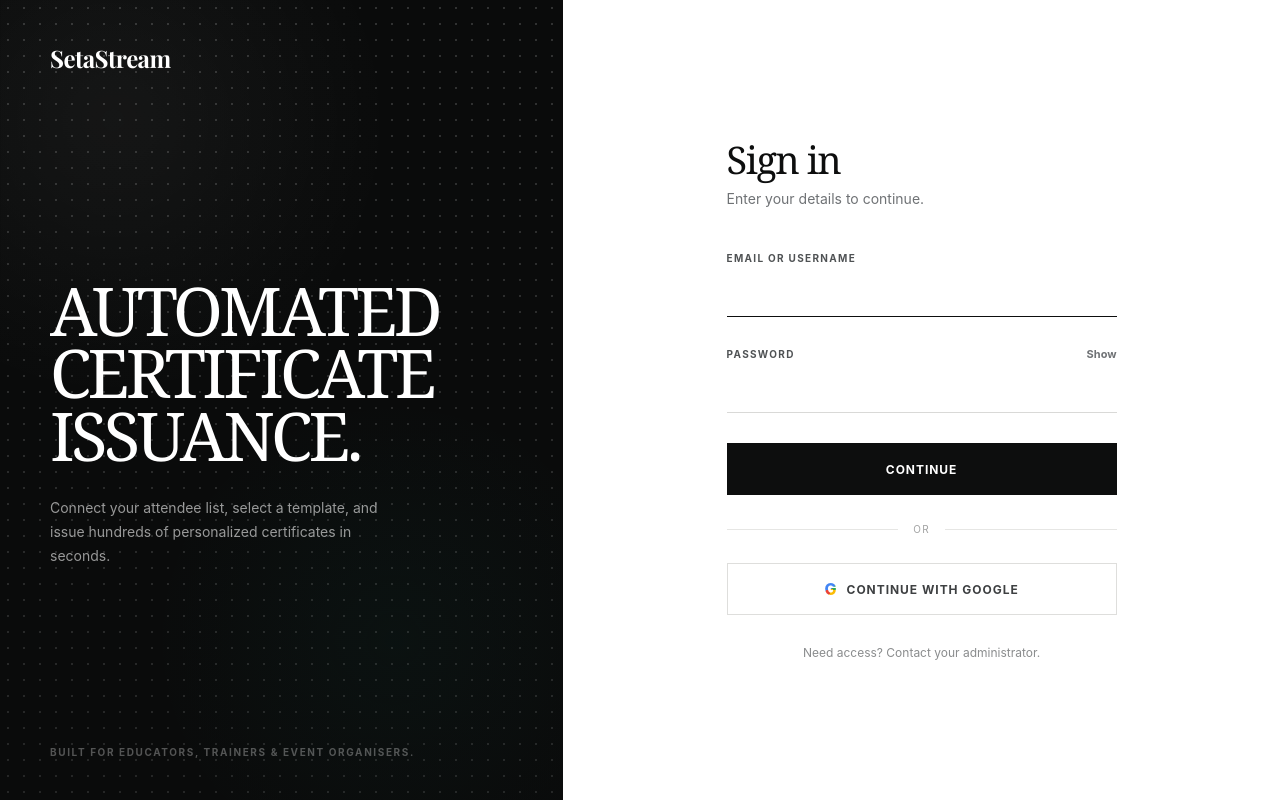
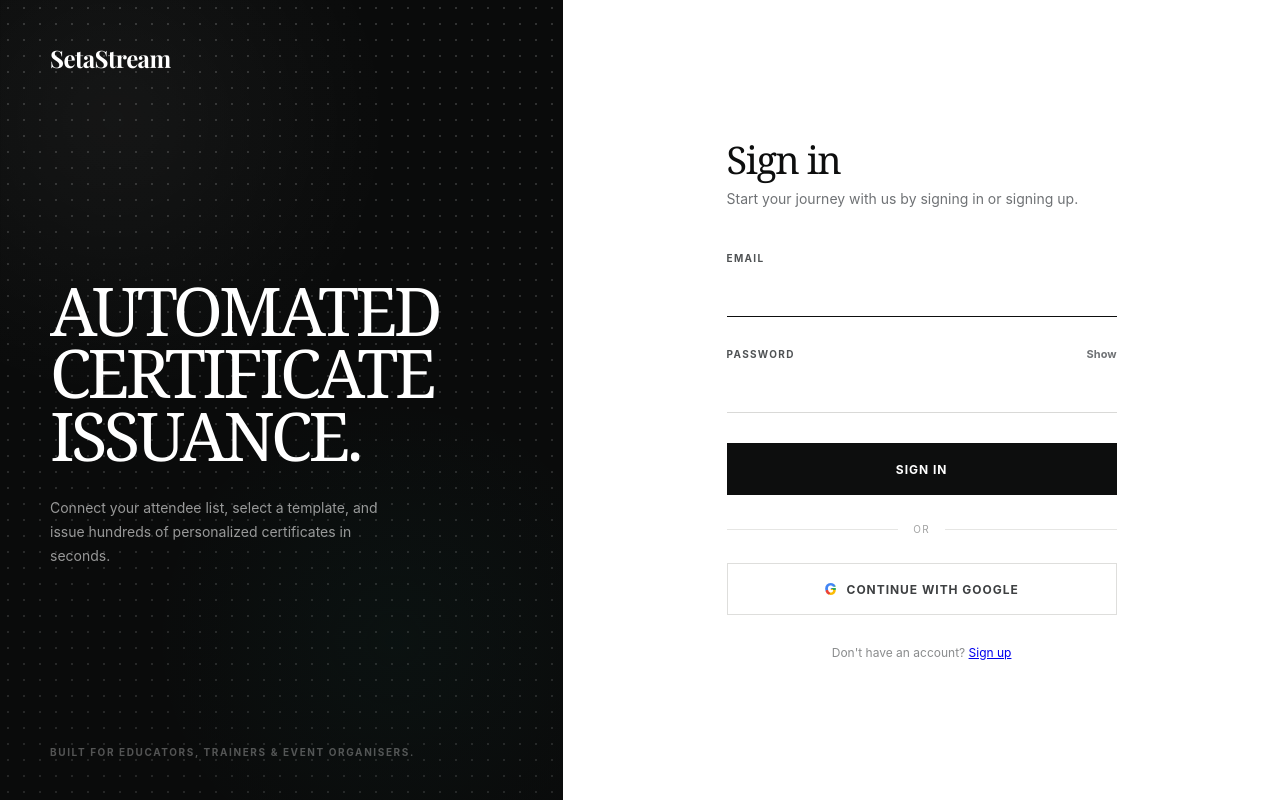
Before and after one commit to CapeStacks/setastream, a Django app: template Source/templates/admin/login.html in a window 1280 px wide. Run offline with Django 5.2, Linux system fonts and the light colour scheme; the template is opened without the code that fills it, so the values that code supplies are empty.

Commit message:
fixed the sign in page and added a sign up link

```diff
--- a/Source/templates/admin/login.html
+++ b/Source/templates/admin/login.html
@@ -34,7 +34,9 @@
                 <header class="login-header">
                     <p class="mobile-brand">SetaStream</p>
                     <h2 id="login-heading">Sign in</h2>
-                    <p>Enter your details to continue.</p>
+                    <p>Start your journey with us by signing in or
+                        signing up.
+                    </p>
                 </header>
 
                 {% if form.errors %}
@@ -42,7 +44,7 @@
                         {% if form.non_field_errors %}
                             {% for error in form.non_field_errors %}<p>{{ error }}</p>{% endfor %}
                         {% else %}
-                            <p>Please check your details and try again.</p>
+                            <p>Hey, welcome to setastream </p>
                         {% endif %}
                     </div>
                 {% endif %}
@@ -51,7 +53,7 @@
                     {% csrf_token %}
 
                     <div class="form-field">
-                        <label for="id_username">Email or username</label>
+                        <label for="id_username">Email</label>
                         <input
                             type="text"
                             id="id_username"
@@ -90,7 +92,7 @@
                     <input type="hidden" name="next" value="{{ next }}">
 
                     <button type="submit" class="continue-button" id="continueButton">
-                        <span class="button-label">Continue</span>
+                        <span class="button-label">Sign in</span>
                         <span class="button-loader" aria-hidden="true"></span>
                     </button>
                 </form>
@@ -106,7 +108,7 @@
                     Continue with Google
                 </button>
 
-                <p class="access-help">Need access? Contact your administrator.</p>
+                <p class="access-help">Don't have an account? <a href="/accounts/signup/">Sign up</a></p>
             </div>
         </section>
     </main>
```
Also changed, not shown: Source/db.sqlite3.
